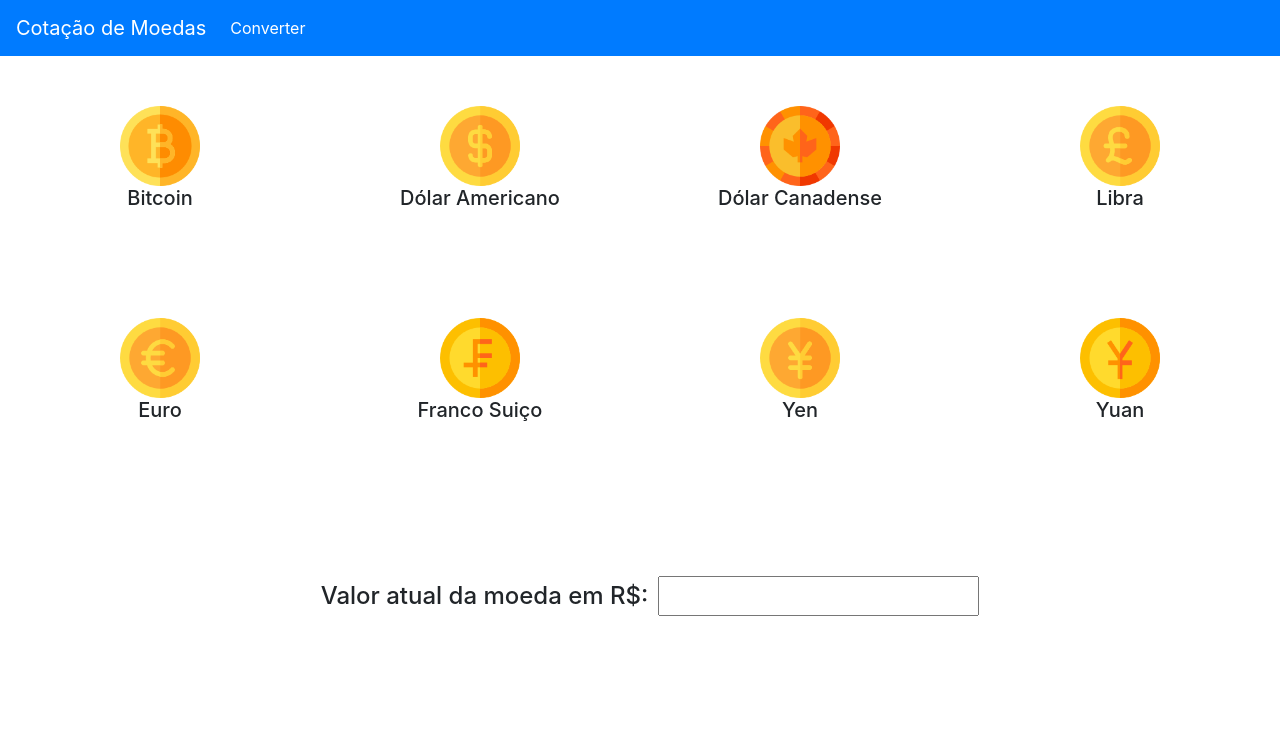
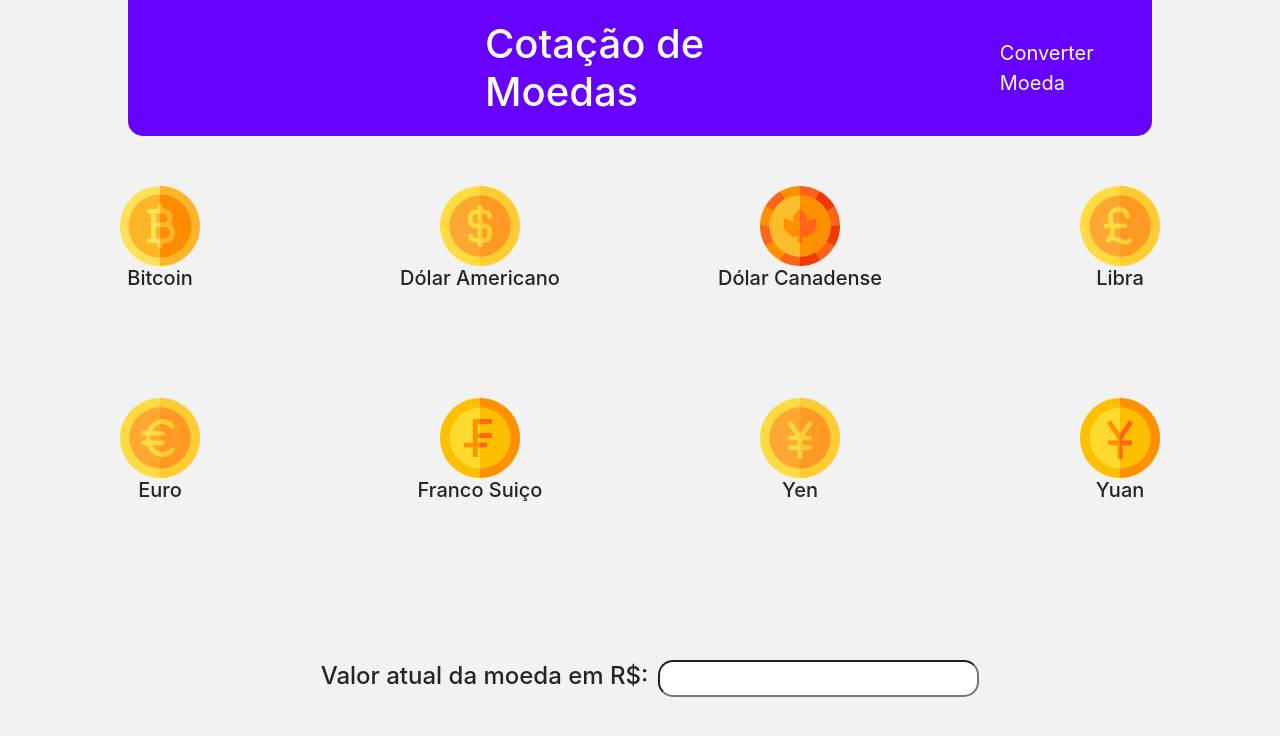
Before and after one commit to lumiguel1/ProjetoCotacao, a plain HTML site: page index.html in a window 1280 px wide. Drawn offline with nearby package versions, Linux system fonts and the light colour scheme.

Commit message:
Atualização Input e Navegação

```diff
--- a/index.html
+++ b/index.html
@@ -10,21 +10,10 @@
         integrity="sha384-JcKb8q3iqJ61gNV9KGb8thSsNjpSL0n8PARn9HuZOnIxN0hoP+VmmDGMN5t9UJ0Z" crossorigin="anonymous">
 </head>
 
-<body>
-    <nav class="navbar navbar-expand-lg navbar navbar-dark bg-primary">
-        <a class="navbar-brand" href="index.html">Cotação de Moedas</a>
-        <button class="navbar-toggler" type="button" data-toggle="collapse" data-target="#navbarSupportedContent"
-            aria-controls="navbarSupportedContent" aria-expanded="false" aria-label="Toggle navigation">
-            <span class="navbar-toggler-icon"></span>
-        </button>
-
-        <div class="collapse navbar-collapse" id="navbarSupportedContent">
-            <ul class="navbar-nav mr-auto">
-                <li class="nav-item active">
-                    <a class="nav-link" href="conversor.html">Converter<span class="sr-only">(current)</span></a>
-                </li>
-            </ul>
-        </div>
+<body id="bodystyle">
+    <nav class="navigation">
+        <h1>Cotação de Moedas</h1>
+        <a href="conversao.html">Converter Moeda</a>
     </nav>
     <form action="" id="money">
         <ul id="list">
--- a/styles/index.css
+++ b/styles/index.css
@@ -1,12 +1,37 @@
 body{
     margin: 0;
     padding:0;
+}
+#bodystyle{
+    background-color: #f2f2f2;
+}
+.navigation{
+    display:flex;
+    align-items: center;
+    justify-content: center;
+
+    background-color: #6600ff;
+
+    margin-left: 10%;
+    margin-right: 10%;
+
+    border-radius: 0px 0px 15px 15px;
+}
+#bodystyle .navigation a{
+    text-decoration: none;
+    font-size: 20px;
+    color: white;
+    margin-right: 10px;
+}
+.navigation h1{
+    margin: 20px 18% 20px 357px;
+
+    color: white;
 }
 #money ul{
     display: grid;
     grid-template-columns: 1fr 1fr 1fr 1fr;
     grid-gap: 0px;
-
     padding: 0;
 }
 #money li{
@@ -36,7 +61,10 @@ li img{
 }
 .result-input input{
     font-size: 20px;
-    height: 40px;
+    margin-top: 4px;
+    height: 37px;
+    border-radius: 15px 15px 15px 15px;
+
 }
 #result-container{
     width: auto;
@@ -45,6 +73,4 @@ li img{
 
     justify-content: center;
     align-items: center;
-
-
 }
```
